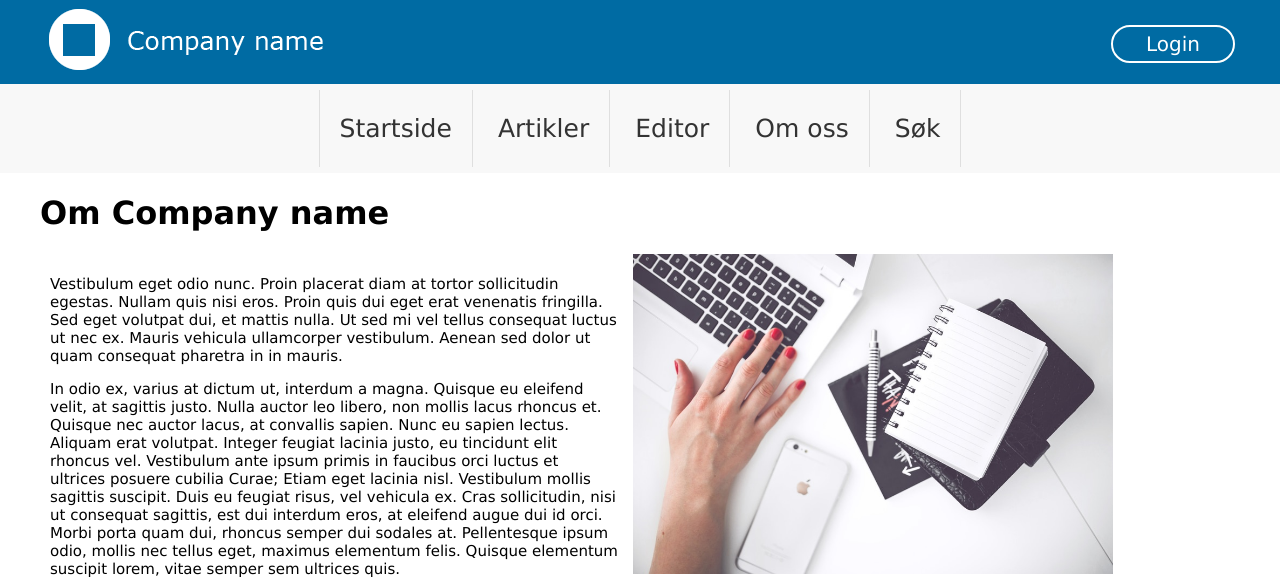
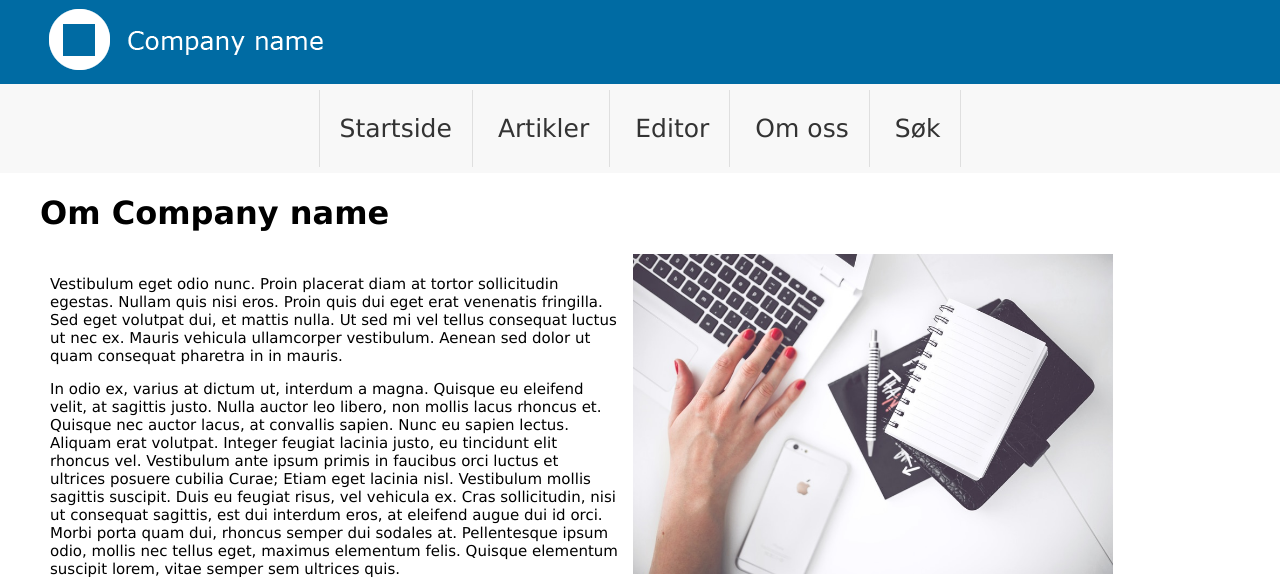
Before and after one commit to microserv/frontend, a Django app: template editor_backend/templates/about.html in a window 1280 px wide. Shown: the top 577 px of the page. Run offline with Django 3.2, Linux system fonts and the light colour scheme; the template is opened without the code that fills it, so the values that code supplies are empty.

Commit message:
Update base.html

```diff
--- a/editor_backend/templates/base.html
+++ b/editor_backend/templates/base.html
@@ -23,7 +23,7 @@
         <a href="{% url 'homepage' %}">
             <img src="{% static 'editor_backend/img/logo.png' %}">
         </a>
-        <a id="loginBtn" href="/auth/">Login</a>
+
     </div>
 </header>
 
```
